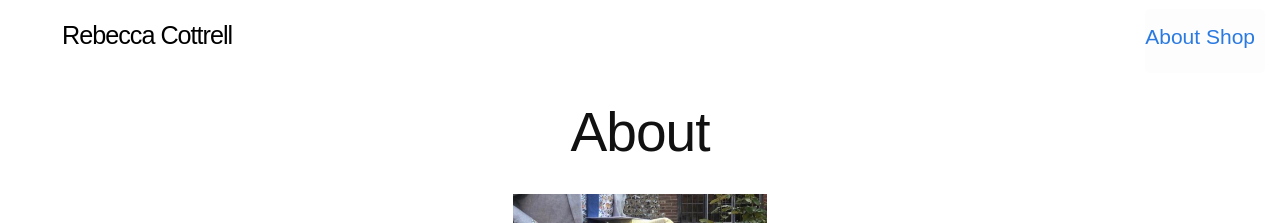
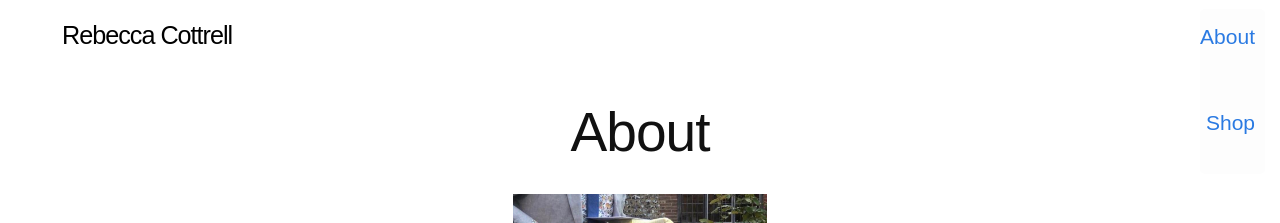
Before and after one commit to rivalee/rivalee.github.io, a Jekyll site: the page built from about.md, in a window 1280 px wide. Shown: the top 223 px of the page. Built offline with Jekyll 4.4.1, drawn with Linux system fonts in a browser that asks for light colours; some web fonts are replaced.

Commit message:
Small change

```diff
--- a/Gemfile
+++ b/Gemfile
@@ -8,3 +8,4 @@ gem "jekyll", "~> 4.1.1"
 gem "kramdown-parser-gfm" if ENV["JEKYLL_VERSION"] == "~> 3.9"
 
 gem "jekyll-paginate"
+gem "webrick", "~> 1.8"
--- a/_includes/header.html
+++ b/_includes/header.html
@@ -20,8 +20,8 @@
         </label>
 
         <div class="trigger">
-          <a href="/about">About</a>
-          <a href="https://rapturebird.bigcartel.com">Shop</a>
+          <p><a href="/about">About</a></p>
+          <p><a href="https://rapturebird.bigcartel.com">Shop</a></p>
 
 
           <!--
```
Also changed, not shown: Gemfile.lock.
